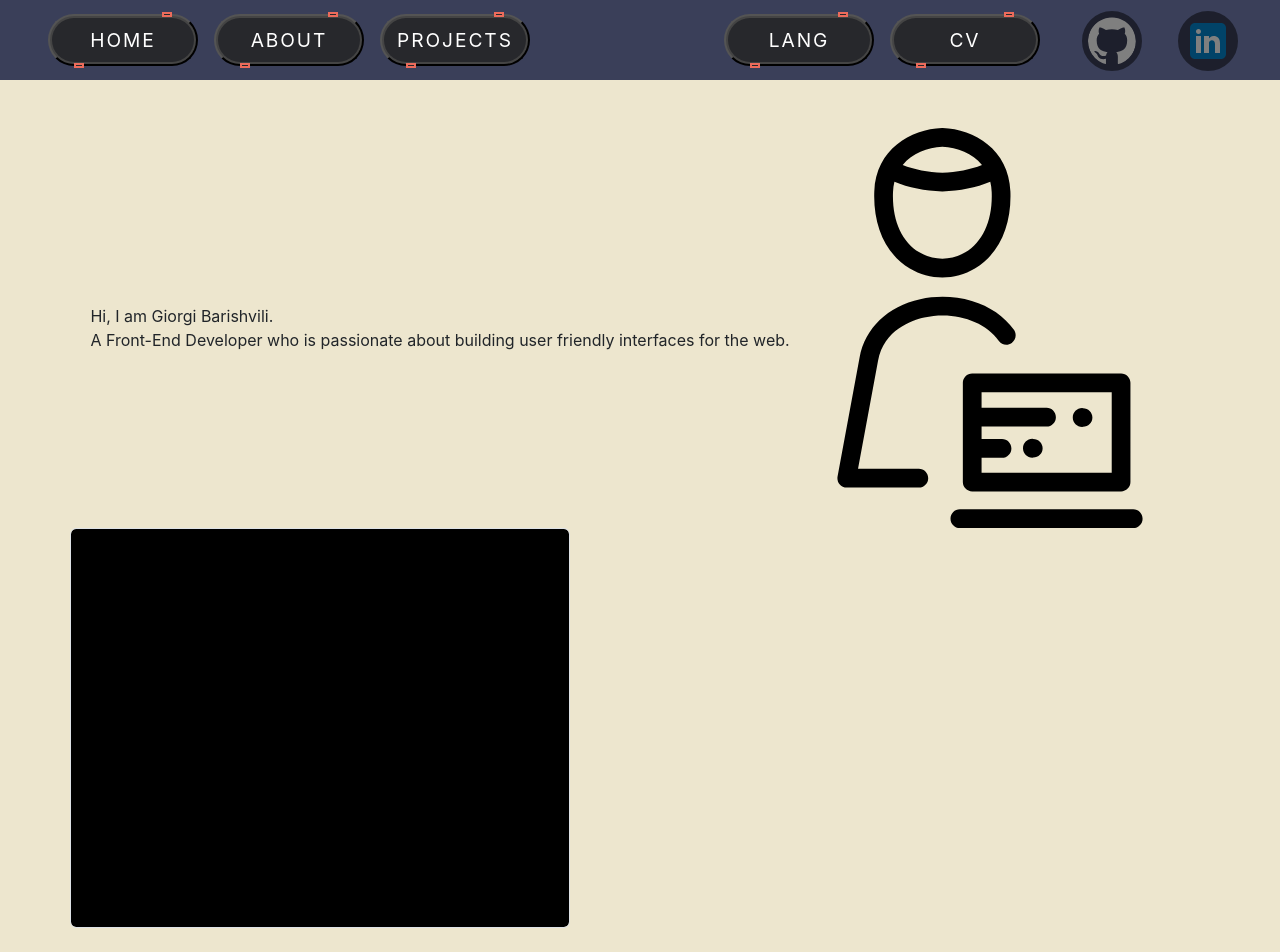
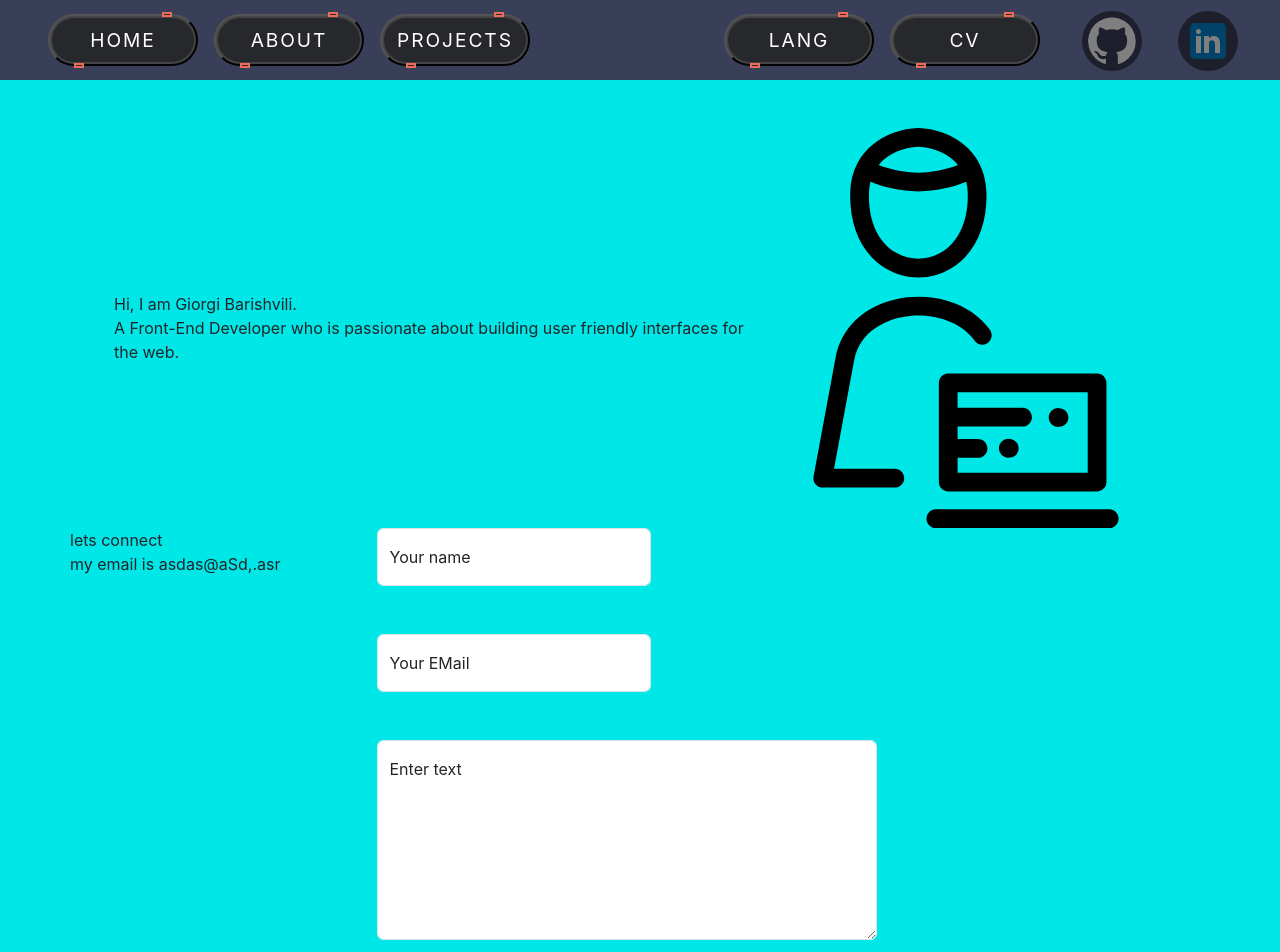
Before and after one commit to giorgibarishvili/Portfolio, a React (Create React App) app in the folder portfolio/: page / in a window 1280 px wide. Shown: the top 952 px of the page. Before the commit the page ends 928 px from the top, so only its background shows below. Built offline with nearby package versions, Linux system fonts and the light colour scheme.

Commit message:
editing contacting page

```diff
--- a/portfolio/src/App.css
+++ b/portfolio/src/App.css
@@ -1,5 +1,5 @@
 body{
-  background-color: #ede6ce;
+  background-color: #00e7e7;
 }
 .App {
   text-align: center;
--- a/portfolio/src/HomePage.js
+++ b/portfolio/src/HomePage.js
@@ -8,24 +8,73 @@ import { useTranslation } from "react-i18next";
 import { useState } from "react";
 function HomePage() {
   const [messageBox, setMessageBox] = useState("");
-
+  const [userName, setUserName] = useState("");
+  const [eMail, setEMail] = useState("");
   const { t } = useTranslation();
   return (
     <div className="container main">
       {/* <EmblaCarousel /> */}
       <div className="who-am-i mt-5">
+        <div style={{ maxWidth: "652px" }}>
           <Appear>
             {t("greetings")}
             <br />
             {t("description")}
           </Appear>
+        </div>
         <Reveal>
           <Programmer />
         </Reveal>
       </div>
-      <div>
+      <div className="form d-flex">
+        <div className="me-5">
+          lets connect <br />
+          my email is asdas@aSd,.asr
+        </div>
+        <form className="ms-5">
           <Appear>
+            <div className="form-floating input-frame pb-5">
               <input
+                type="text"
+                className={"form-control"}
+                id="floatingInput"
+                value={userName}
+                placeholder="Input"
+                onChange={(e) => setUserName(e.target.value)}
+                autoComplete="off"
+              />
+              <label htmlFor="floatingInput">Your name</label>
+            </div>
+          </Appear>
+
+          <Appear>
+            <div className="form-floating input-frame pb-5">
+              <input
+                type="text"
+                className={"form-control"}
+                id="floatingInput"
+                value={eMail}
+                placeholder="Input"
+                onChange={(e) => setEMail(e.target.value)}
+                autoComplete="off"
+              />
+              <label htmlFor="floatingInput">Your EMail</label>
+            </div>
+          </Appear>
+          <Appear>
+            <div className="form-floating input-frame pb-5">
+              <textarea
+                className="input-field textarea form-floating form-control"
+                id="floatingInput"
+                placeholder={t("post")}
+                value={messageBox}
+                onChange={(e) => setMessageBox(e.target.value)}
+                required
+              ></textarea>
+              <label htmlFor="floatingInput">Enter text</label>
+            </div>
+          </Appear>
+          {/* <input
               style={{
                 height: "400px",
                 width: "500px",
@@ -37,8 +86,8 @@ function HomePage() {
               className={"form-control active-input mx-auto"}
               value={messageBox}
               onChange={(e) => setMessageBox(e.target.value)}
-          ></input>
-        </Appear>
+            ></input> */}
+        </form>
       </div>
     </div>
   );
--- a/portfolio/src/styles/Homepage.css
+++ b/portfolio/src/styles/Homepage.css
@@ -1,8 +1,16 @@
 .main {
-    padding: 0;
+  padding: 0;
 }
-.who-am-i{
-    display: flex;
-    align-items: center;
-    justify-content: center;
+.who-am-i {
+  display: flex;
+  align-items: center;
+  justify-content: center;
 }
+.input-field {
+  width: 100%;
+  padding: 10px;
+  margin-bottom: 10px;
+  font-size: 16px;
+  width: 500px;
+  height: 200px !important;
+}
```
Lines whose indentation alone changed are shown as unchanged.
